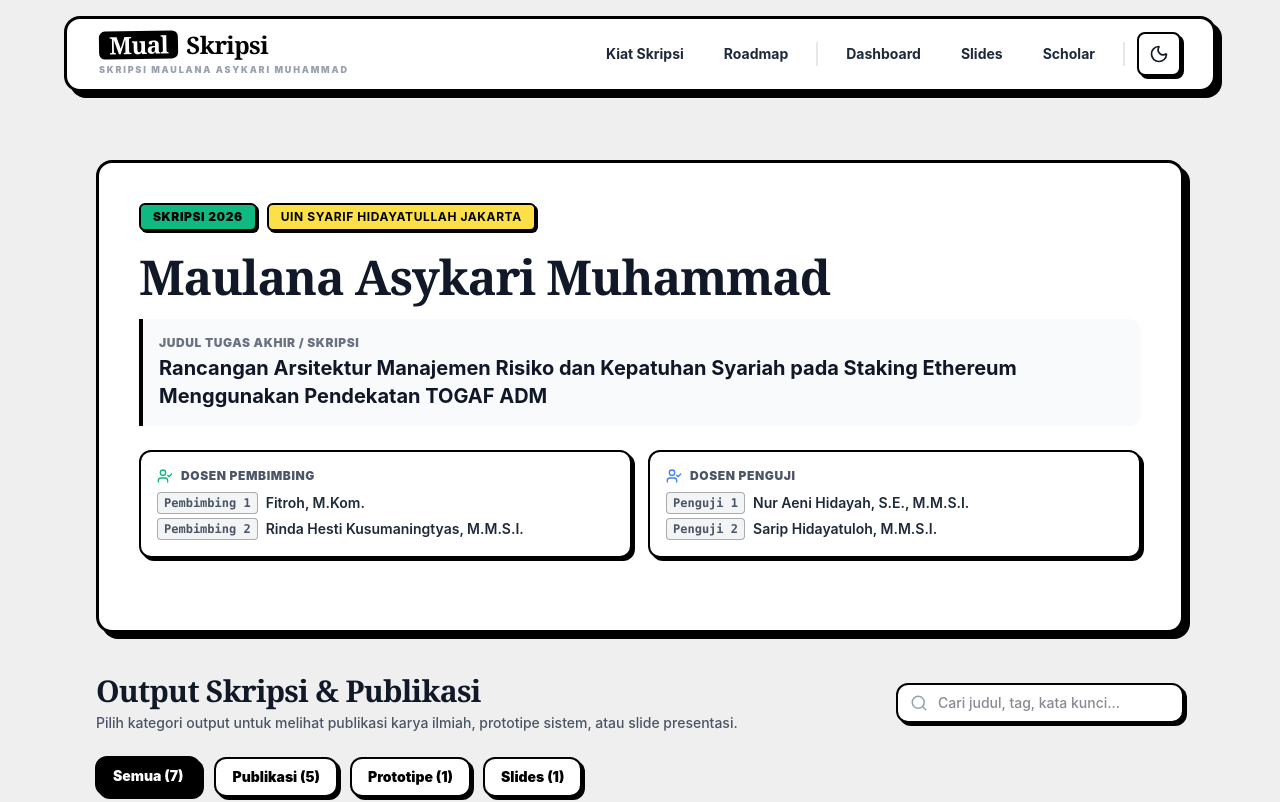
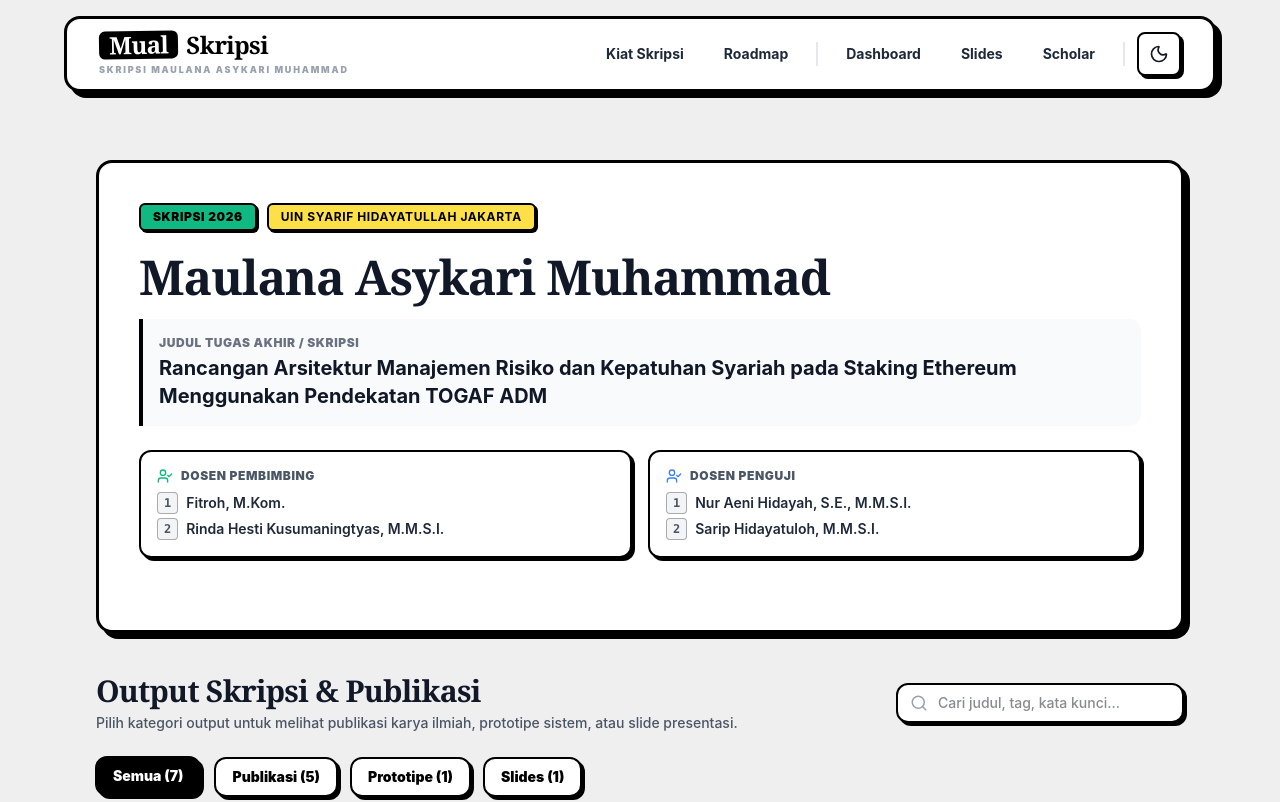
Before and after one commit to WeissCurry/skripsi-paper-repo, a React (Vite) app: page / in a window 1280 px wide. Shown: the top 802 px of the page. Built offline with nearby package versions, Linux system fonts and the light colour scheme.

Commit message:
refactor: simplify advisor and examiner roles in publications data

```diff
--- a/src/data/publications.ts
+++ b/src/data/publications.ts
@@ -32,13 +32,13 @@ export const dashboardUrl = "https://skripsistaking.netlify.app/";
 export const slidesUrl = "https://canva.link/61gja8sos0zt711";
 
 export const advisors = [
-  { name: "Fitroh, M.Kom.", role: "Pembimbing 1" },
-  { name: "Rinda Hesti Kusumaningtyas, M.M.S.I.", role: "Pembimbing 2" }
+  { name: "Fitroh, M.Kom.", role: "1" },
+  { name: "Rinda Hesti Kusumaningtyas, M.M.S.I.", role: "2" }
 ];
 
 export const examiners = [
-  { name: "Nur Aeni Hidayah, S.E., M.M.S.I.", role: "Penguji 1" },
-  { name: "Sarip Hidayatuloh, M.M.S.I.", role: "Penguji 2" }
+  { name: "Nur Aeni Hidayah, S.E., M.M.S.I.", role: "1" },
+  { name: "Sarip Hidayatuloh, M.M.S.I.", role: "2" }
 ];
 
 export const publications: Publication[] = [
```
